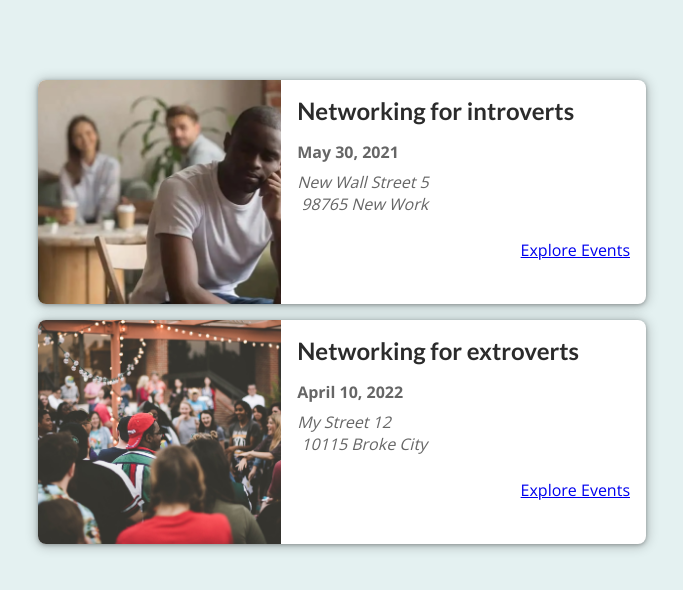
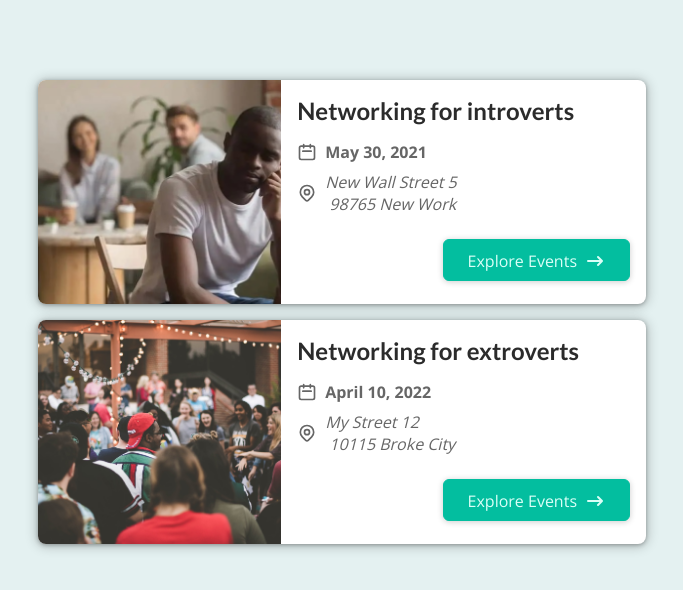
Before and after one commit to zakaria-akash/next-events-webportal-react-next.js, a Next.js app: page / in a window 1280 px wide. Shown: the top 590 px of the page, without its empty margins (298-981 px from the left). Built offline with nearby package versions, Linux system fonts and the light colour scheme.

Commit message:
adding a button component for explore event link in event-item component and its scope based style; adding some icons for address, date and arrow from heroicons website in the js format

```diff
--- a/components/events/event-item.js
+++ b/components/events/event-item.js
@@ -1,7 +1,10 @@
 import React from "react";
-import Link from "next/link";
 
 import classes from "./event-item.module.css";
+import Button from "../ui/button";
+import DateIcon from "../icons/date-icon";
+import AddressIcon from "../icons/address-icon";
+import ArrowRightIcon from "../icons/arrow-right-icon";
 
 const EventItem = (props) => {
   const { id, title, image, date, location } = props;
@@ -20,14 +23,21 @@
         <div className={classes.summary}>
           <h2>{title}</h2>
           <div className={classes.date}>
+            <DateIcon />
             <time>{customFormatedDate}</time>
           </div>
           <div className={classes.address}>
+            <AddressIcon />
             <address>{customFormatedAddress}</address>
           </div>
         </div>
         <div className={classes.actions}>
-          <Link href={exploreEventsLink}>Explore Events</Link>
+          <Button link={exploreEventsLink}>
+            <span>Explore Events</span>
+            <span className={classes.icon}>
+              <ArrowRightIcon />
+            </span>
+          </Button>
         </div>
       </div>
     </li>
--- /dev/null
+++ b/components/icons/address-icon.js
@@ -0,0 +1,27 @@
+import React from "react";
+
+const AddressIcon = () => {
+  return (
+    <svg
+      xmlns="http://www.w3.org/2000/svg"
+      fill="none"
+      viewBox="0 0 24 24"
+      stroke="currentColor"
+    >
+      <path
+        strokeLinecap="round"
+        strokeLinejoin="round"
+        strokeWidth={2}
+        d="M17.657 16.657L13.414 20.9a1.998 1.998 0 01-2.827 0l-4.244-4.243a8 8 0 1111.314 0z"
+      />
+      <path
+        strokeLinecap="round"
+        strokeLinejoin="round"
+        strokeWidth={2}
+        d="M15 11a3 3 0 11-6 0 3 3 0 016 0z"
+      />
+    </svg>
+  );
+};
+
+export default AddressIcon;
--- /dev/null
+++ b/components/icons/arrow-right-icon.js
@@ -0,0 +1,19 @@
+import React from "react";
+
+const ArrowRightIcon = () => {
+  return (
+    <svg
+      xmlns="http://www.w3.org/2000/svg"
+      viewBox="0 0 20 20"
+      fill="currentColor"
+    >
+      <path
+        fillRule="evenodd"
+        d="M12.293 5.293a1 1 0 011.414 0l4 4a1 1 0 010 1.414l-4 4a1 1 0 01-1.414-1.414L14.586 11H3a1 1 0 110-2h11.586l-2.293-2.293a1 1 0 010-1.414z"
+        clipRule="evenodd"
+      />
+    </svg>
+  );
+};
+
+export default ArrowRightIcon;
--- /dev/null
+++ b/components/icons/date-icon.js
@@ -0,0 +1,21 @@
+import React from "react";
+
+const DateIcon = () => {
+  return (
+    <svg
+      xmlns="http://www.w3.org/2000/svg"
+      fill="none"
+      viewBox="0 0 24 24"
+      stroke="currentColor"
+    >
+      <path
+        strokeLinecap="round"
+        strokeLinejoin="round"
+        strokeWidth={2}
+        d="M8 7V3m8 4V3m-9 8h10M5 21h14a2 2 0 002-2V7a2 2 0 00-2-2H5a2 2 0 00-2 2v12a2 2 0 002 2z"
+      />
+    </svg>
+  );
+};
+
+export default DateIcon;
--- /dev/null
+++ b/components/ui/button.js
@@ -0,0 +1,14 @@
+import React from "react";
+
+import Link from "next/link";
+import classes from "./button.module.css";
+
+const Button = (props) => {
+  return (
+    <Link href={props.link}>
+      <a className={classes.btn}>{props.children}</a>
+    </Link>
+  );
+};
+
+export default Button;
--- /dev/null
+++ b/components/ui/button.module.css
@@ -0,0 +1,18 @@
+.btn {
+  text-decoration: none;
+  cursor: pointer;
+  font: inherit;
+  background-color: #03be9f;
+  border: 1px solid #03be9f;
+  border-radius: 6px;
+  color: #dafff7;
+  padding: 0.5rem 1.5rem;
+  text-align: center;
+  box-shadow: 0 1px 6px rgba(0, 0, 0, 0.2);
+}
+
+.btn:hover,
+.btn:active {
+  background-color: #02afa1;
+  border-color: #02afa1;
+}
```
